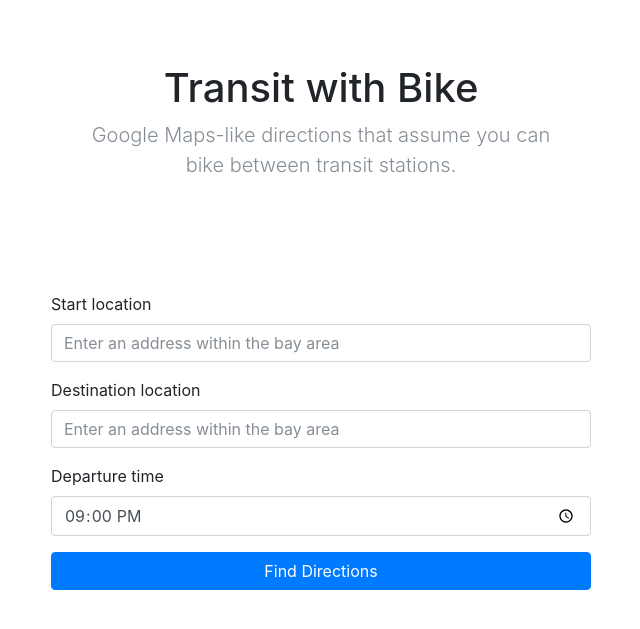
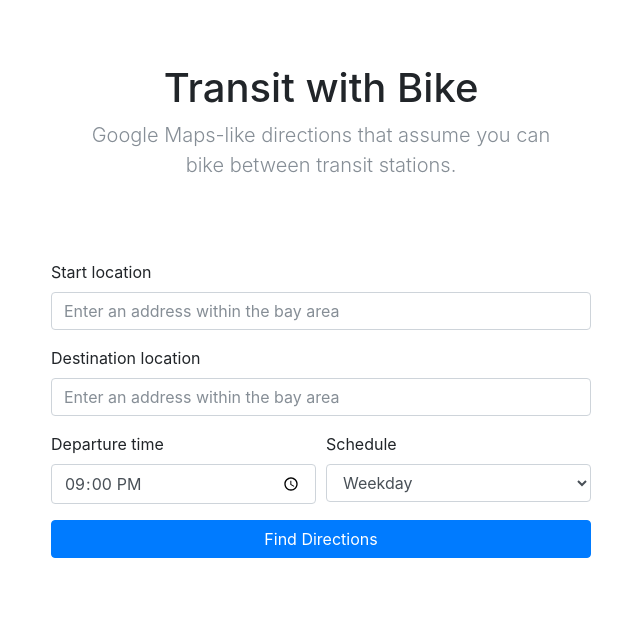
Before and after one commit to SarvagyaVaish/SFBA-Transit-By-Bike, a Django app: page /directions/search in a window 1280 px wide. Shown: the top 629 px of the page, without its empty margins (319-959 px from the left). Run offline with Django 3.2, Linux system fonts and the light colour scheme; some libraries are stand-ins or nearby versions.

Commit message:
Add schedule selection

```diff
--- a/app_directions/views.py
+++ b/app_directions/views.py
@@ -37,11 +37,13 @@ def api(request):
 	from_coordinate = request.GET.get('from_loc', '')
 	to_coordinate = request.GET.get('to_loc', '')
 	start_time = request.GET.get('start_time', '')
+	schedule = request.GET.get('schedule', '')
 
 	solutions = find_routes(
 			get_lat_lon_tuple(from_coordinate),
 			get_lat_lon_tuple(to_coordinate),
-			start_time
+			start_time,
+			schedule,
 		)
 
 	context = {
@@ -97,6 +99,14 @@ def result(request):
 		messages.error(request, 'Start time incorrect.')
 		redirect_back = True
 
+	try:
+		schedule = request.POST["input_schedule"]
+		if schedule not in ["weekday", "saturday", "sunday"]:
+			raise "incorrect schedule"
+	except:
+		messages.error(request, 'Schedule incorrect.')
+		redirect_back = True
+
 	if not redirect_back:
 		if len(from_coordinate) == 0:
 			messages.error(request, 'Start location empty.')
@@ -118,7 +128,8 @@ def result(request):
 	solutions = find_routes(
 			get_lat_lon_tuple(from_coordinate),
 			get_lat_lon_tuple(to_coordinate),
-			start_time
+			start_time,
+			schedule,
 		)
 
 	context = {
--- a/templates/app_directions/base.html
+++ b/templates/app_directions/base.html
@@ -28,7 +28,7 @@
 <body>
 	<div class="container">
 
-		<section class="jumbotron text-center" style="background-color:#fff;">
+		<section class="jumbotron text-center" style="background-color:#fff;margin-bottom:0;">
 			<div class="container">
 				<h1 class="jumbotron-heading">Transit with Bike</h1>
 				<div class="row justify-content-center">
--- a/templates/app_directions/search_form.html
+++ b/templates/app_directions/search_form.html
@@ -47,9 +47,19 @@
 		{# Time field #}
 		<div class="row justify-content-center">
 			<div class="col col-lg-6 col-md-8 col-sm-10">
-				<div class="form-group">
+				<div class="form-row">
+					<div class="form-group col-md-6">
 						<label for="input-start-time">Departure time</label>
 						<input type="time" id="input-start-time" name="input_start_time" class="form-control">
+					</div>
+					<div class="form-group col-md-6">
+						<label for="schedule">Schedule</label>
+						<select id="schedule" name="input_schedule" class="form-control">
+							<option value="weekday">Weekday</option>
+							<option value="saturday">Saturday</option>
+							<option value="sunday">Sunday</option>
+						</select>
+					</div>
 				</div>
 			</div>
 		</div>
```
Also changed, not shown: scripts/caltrain.py (+7 -2 lines), scripts/main.py (+6 -6 lines). Lines whose indentation alone changed are shown as unchanged.
